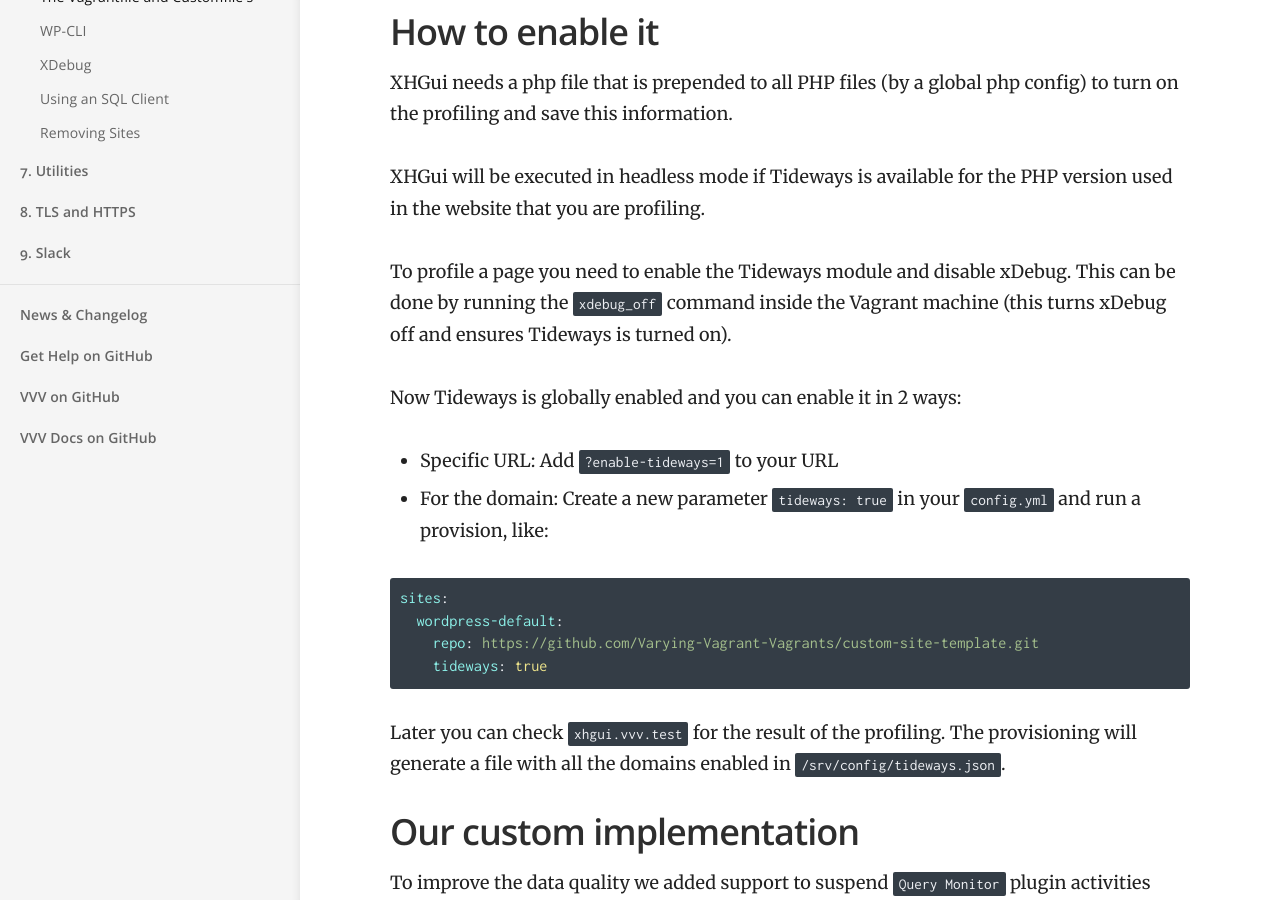
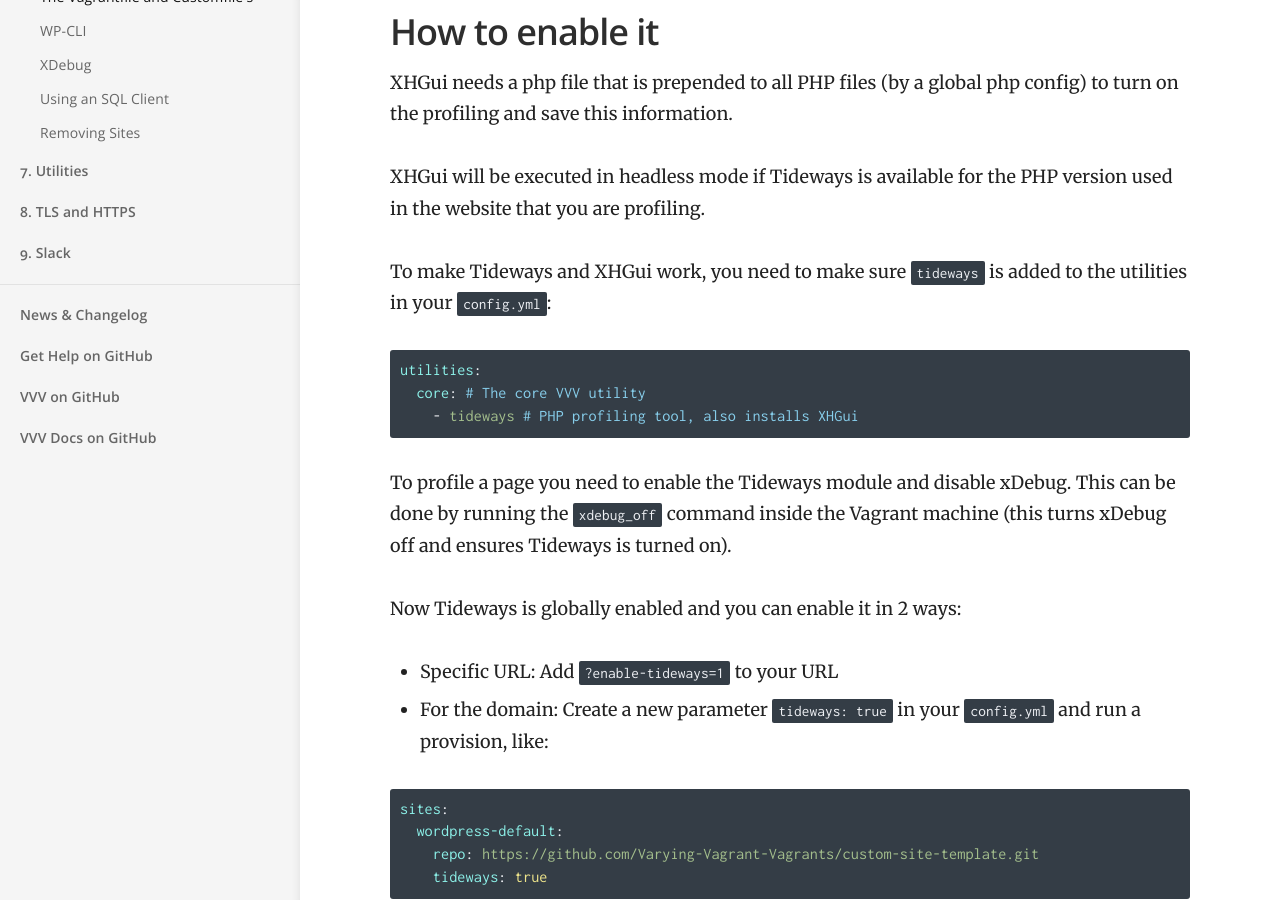
Before and after one commit to Varying-Vagrant-Vagrants/varyingvagrantvagrants.org, a Jekyll site: the page built from docs/en-US/references/tideways.md, in a window 1280 px wide and 900 px high, scrolled down 621 px. Built offline with Jekyll 4.4.1, drawn with Linux system fonts in a browser that asks for light colours.

Commit message:
Improve docs for enabling Tideways and XHGui

````diff
--- a/docs/en-US/references/tideways.md
+++ b/docs/en-US/references/tideways.md
@@ -20,6 +20,14 @@ We added [XHGui](https://github.com/perftools/xhgui),a graphical interface for T
 XHGui needs a php file that is prepended to all PHP files (by a global php config) to turn on the profiling and save this information.
 
 XHGui will be executed in headless mode if Tideways is available for the PHP version used in the website that you are profiling.
+
+To make Tideways and XHGui work, you need to make sure `tideways` is added to the utilities in your `config.yml`:
+
+```yaml
+utilities:
+  core: # The core VVV utility
+    - tideways # PHP profiling tool, also installs XHGui
+```
 
 To profile a page you need to enable the Tideways module and disable xDebug. This can be done by running the `xdebug_off` command inside the Vagrant machine (this turns xDebug off and ensures Tideways is turned on).
 
````
